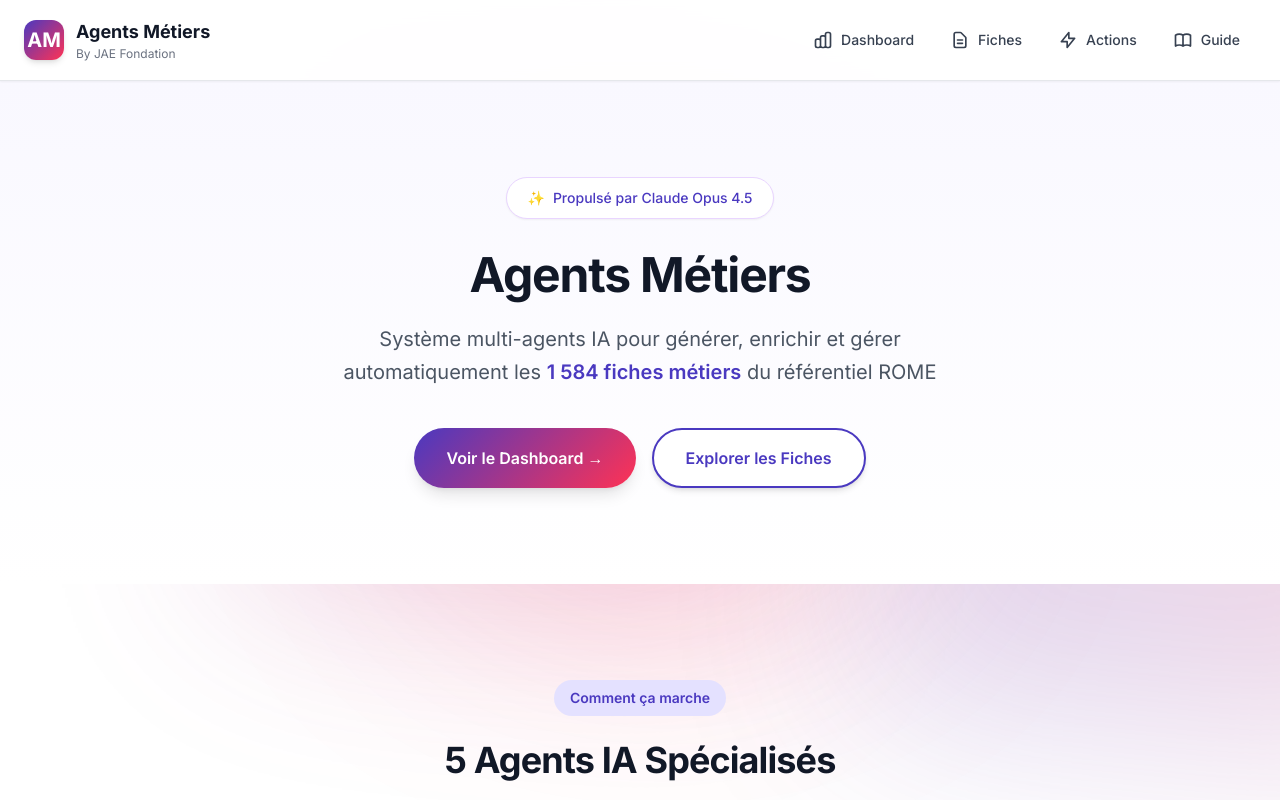
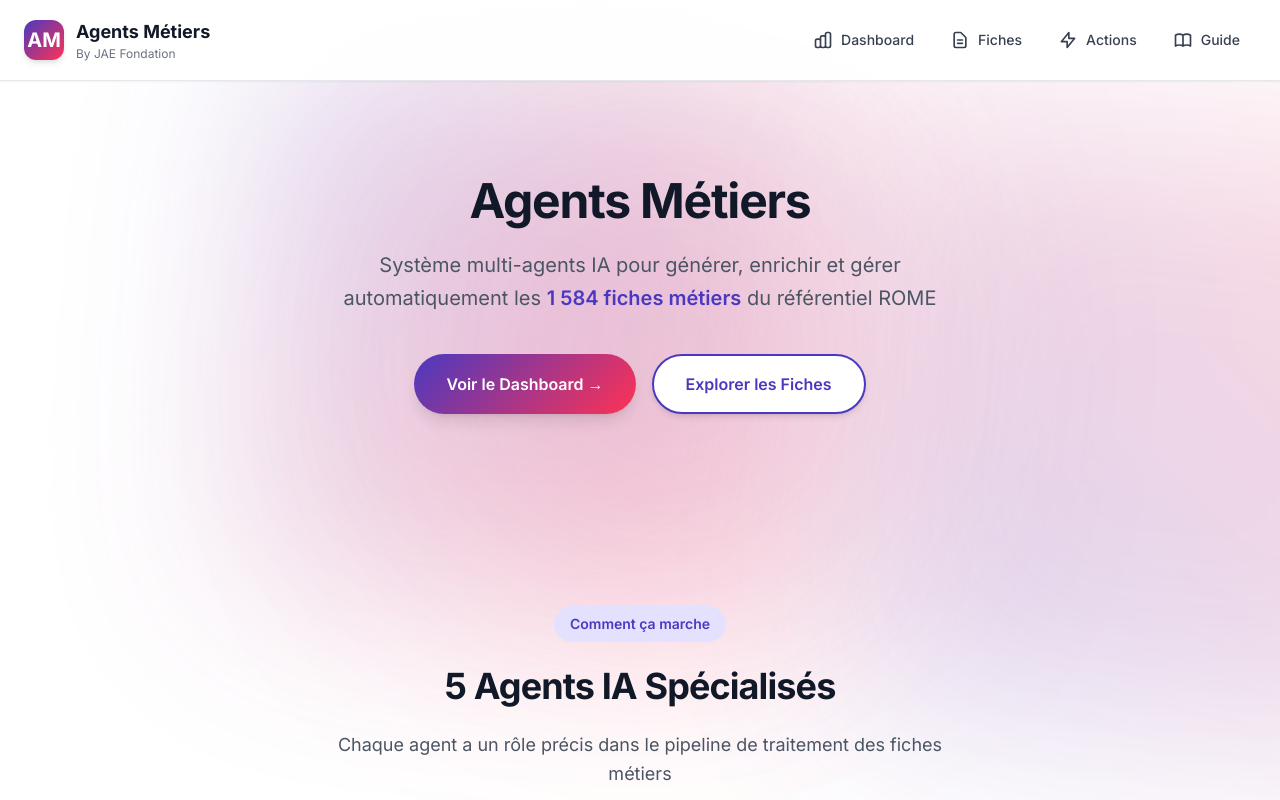
Before and after one commit to jchvetzoff-lab/agents-metiers, a Next.js app in the folder frontend/: page / in a window 1280 px wide. Shown: the top 800 px of the page. Built offline with nearby package versions, Linux system fonts and the light colour scheme.

Commit message:
Remove 'Propulsé par Claude Opus 4.5' badge and gradient background
- Remove Claude branding badge from hero section
- Remove opaque gradient background to show orbs from the start
- Cleaner, more professional landing page

```diff
--- a/frontend/app/page.tsx
+++ b/frontend/app/page.tsx
@@ -4,13 +4,8 @@ export default function Home() {
   return (
     <main className="min-h-screen">
       {/* Hero - Spacieux */}
-      <section className="py-24 px-6 bg-gradient-to-b from-purple-50 to-white">
+      <section className="py-24 px-6">
         <div className="max-w-4xl mx-auto text-center">
-          <div className="inline-flex items-center gap-2 px-5 py-2.5 rounded-full bg-white border border-purple-200 text-purple text-sm font-medium mb-8 shadow-sm">
-            <span>✨</span>
-            <span>Propulsé par Claude Opus 4.5</span>
-          </div>
-
           <h1 className="text-4xl md:text-5xl font-bold mb-6 text-gray-900 leading-tight">
             Agents Métiers
           </h1>
```
